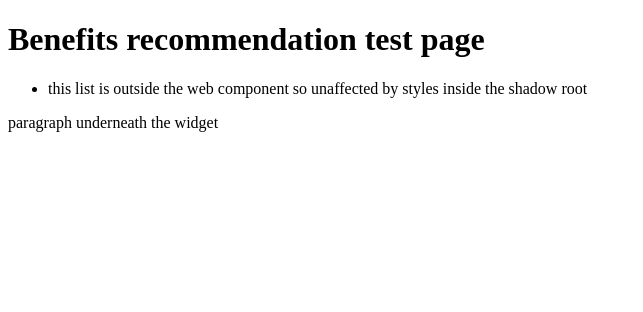
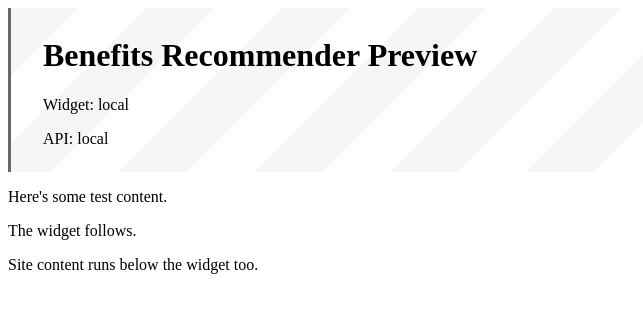
Before and after one commit to cagov/benefits-recommendation-widget-front, a website with bundled scripts: page preview/local.html in a window 1280 px wide. Shown: the whole page, without its empty margins (0-643 px from the left). Built offline with nearby package versions, Linux system fonts and the light colour scheme; no server answers.

Commit message:
Preview styles

```diff
--- a/preview/generate.js
+++ b/preview/generate.js
@@ -19,7 +19,12 @@ const generate = (props) => {
             <p>API environment: ${props.apiEnv}</p>
           </hgroup>
 
+          <p>Here's some test content.</p>
+          <p>The widget follows.</p>
+
           <cagov-benefits-recs endpoint="${props.apiEndpoint}"></cagov-benefits-recs>
+
+          <p>Site content runs below the widget too.</p>
 
           <script type="module" async defer src="../cagov-benefits-recs.js"></script>
         </main>
--- a/preview/local.html
+++ b/preview/local.html
@@ -1,24 +1,30 @@
 <!doctype html>
 <html lang="en-US">
   <head>
-    <title>Widget test page</title>
+    <title>Benefits Recommender Preview</title>
+    <link rel="stylesheet" href="preview.css" />
   </head>
   <body>
     <main>
-      <h1>Benefits recommendation test page</h1>
-      <ul>
-        <li>
-          this list is outside the web component so unaffected by styles inside
-          the shadow root
-        </li>
-      </ul>
+      <hgroup>
+        <h1>Benefits Recommender Preview</h1>
+        <p>Widget: local</p>
+        <p>API: local</p>
+      </hgroup>
 
-      <cagov-benefits-recs
-        host="https://sdio.edd.ca.gov/DIAE/Pages/ExternalUser/InitialClaim/Confirmation.aspx"
-        endpoint="http://localhost:3333/"
-      ></cagov-benefits-recs>
+      <p>Here's some test content.</p>
+      <p>The widget follows.</p>
 
-      <script type="module" src="../src/index.js"></script>
+      <div id="widget">
+        <cagov-benefits-recs
+          host="https://sdio.edd.ca.gov/DIAE/Pages/ExternalUser/InitialClaim/Confirmation.aspx"
+          endpoint="http://localhost:3333/"
+        ></cagov-benefits-recs>
+      </div>
+
+      <script type="module" async defer src="../src/index.js"></script>
+
+      <p>Site content runs below the widget too.</p>
 
       <!--
         ** Endpoint **
@@ -41,8 +47,6 @@
 
         host="https://sdio.edd.ca.gov/DIAE/Pages/ExternalUser/InitialClaim/Confirmation.aspx"
       -->
-
-      <p>paragraph underneath the widget</p>
     </main>
   </body>
 </html>
--- /dev/null
+++ b/preview/preview.css
@@ -0,0 +1,11 @@
+hgroup {
+  border-left: dimgray solid 3px;
+  padding: 0.5rem 2rem;
+  background: repeating-linear-gradient(
+    135deg,
+    whitesmoke,
+    whitesmoke 3rem,
+    white 3rem,
+    white 6rem
+  );
+}
```
Also changed, not shown: preview/host-picker.js (added).
